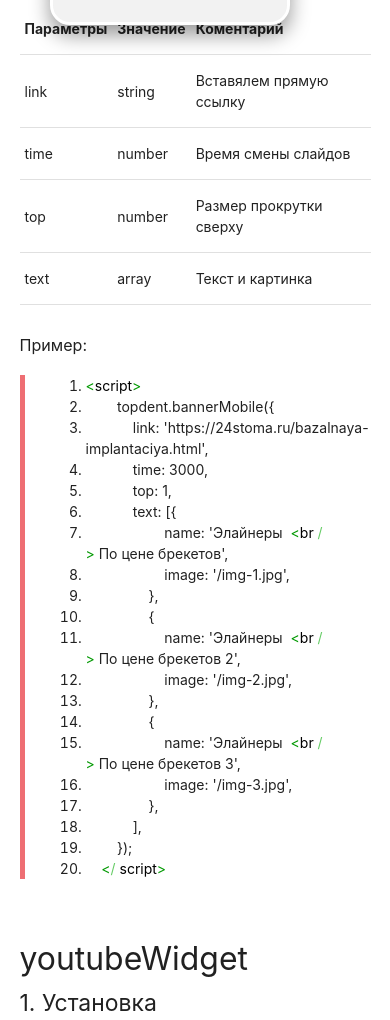
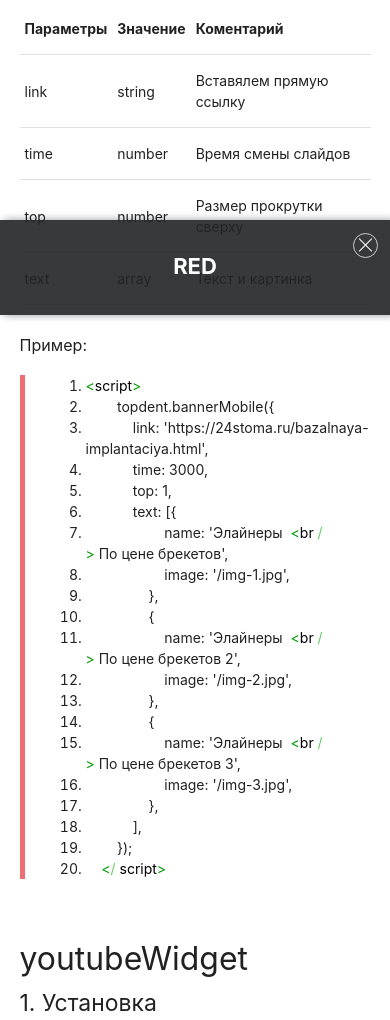
Before and after one commit to Blowze/widget-lib, a website built with webpack: page index.html in a window 390 px wide. Shown: the part 769-1789 px from the top of the page. Built offline with nearby package versions, Linux system fonts and the light colour scheme.

Commit message:
Добавил тему

```diff
--- a/index.html
+++ b/index.html
@@ -11,7 +11,13 @@
     <meta name="viewport" content="width=device-width, initial-scale=1.0" />
     <script type="text/javascript">
      window.onload = function() {
-        topdent.widgetVideo ( { } )
+        topdent.bannerMobile ( {
+            text: [{
+                name: 'red'
+            },{
+                name: 'red'
+            }]
+         } )
      }
     </script>
 </head>
--- a/package.json
+++ b/package.json
@@ -1,6 +1,6 @@
 {
     "name": "widget",
-    "version": "0.0.8",
+    "version": "0.0.9",
     "devDependencies": {
         "@babel/core": "^7.11.4",
         "babel-loader": "^8.1.0",
--- a/src/bannerMobile/index.js
+++ b/src/bannerMobile/index.js
@@ -6,6 +6,7 @@ export default function bannerMobile(params) {
     const bannerLink = params.link ? params.link : '/';
     const bannerTop = params.top ? params.top : 240;
     const bannerSlideTime = params.time ? params.time : 3000;
+    const theme = params.theme ? params.theme : '';
 
     // create element
     const banner = document.createElement('a'); // Обертка
@@ -25,7 +26,15 @@ export default function bannerMobile(params) {
     // Устанавливаем атрибуты
     banner.setAttribute('href', bannerLink);
     banner.setAttribute('target', '_blank');
-
+    if (theme) {
+        bannerWrap.classList.add(theme);
+        banner.classList.add(`${theme}--banner`);
+        bannerCloseWrap.classList.add(`${theme}--close`);
+        bannerClose.classList.add(`${theme}--close-wrap`);
+        bannerCloseLine.classList.add(`${theme}--close-line`);
+        bannerCloseLineTwo.classList.add(`${theme}--close-line`);
+        bannerCloseLineTwo.classList.add(`${theme}--close-line`);
+    }
     // Стилизация блоков
     setStyle(bannerWrap, {
         left: '0',
@@ -124,6 +133,11 @@ export default function bannerMobile(params) {
         bannerText.innerHTML = arrText[index].name;
         arrSlider.push(bannerText);
         banner.append(bannerText);
+        if (theme) {
+            bannerText.classList.add(`${theme}--text`);
+            bannerText.classList.add(`${theme}--slide`);
+            bannerText.classList.add(`${theme}--slide-${index}`);
+        }
         if (arrText[index].image) {
             bannerText.appendChild(bannerImage);
             bannerImage.setAttribute('src', arrText[index].image);
@@ -161,9 +175,6 @@ export default function bannerMobile(params) {
                 i = 0;
             }
             const filteredItems = arrSlider.filter((value, idx) => i !== idx);
-            // cloneArrSlider.push(bannerText);
-            // const indexOff = cloneArrSlider.splice(1, cloneArrSlider.length - 1);
-            // console.log(indexOff);
             for (const indexs in filteredItems) {
                 setStyle(filteredItems[indexs], {
                     opacity: '0',
@@ -184,8 +195,8 @@ export default function bannerMobile(params) {
             device: navigator.userAgent,
             link: document.location.href,
         }]);
-        document.body.append(bannerWrap);
     }
+    document.body.append(bannerWrap);
 }
 window.topdent = {
 
```
